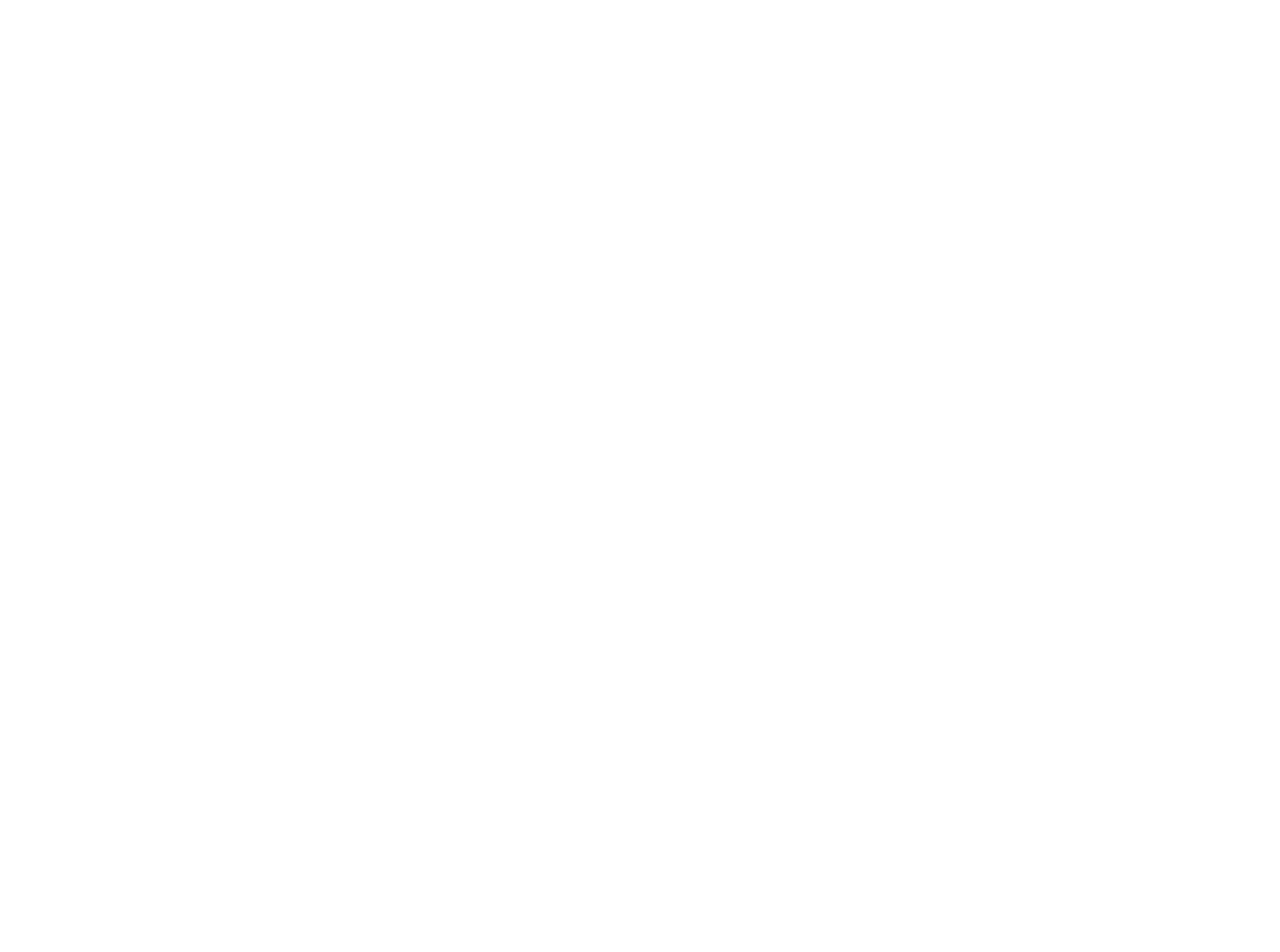
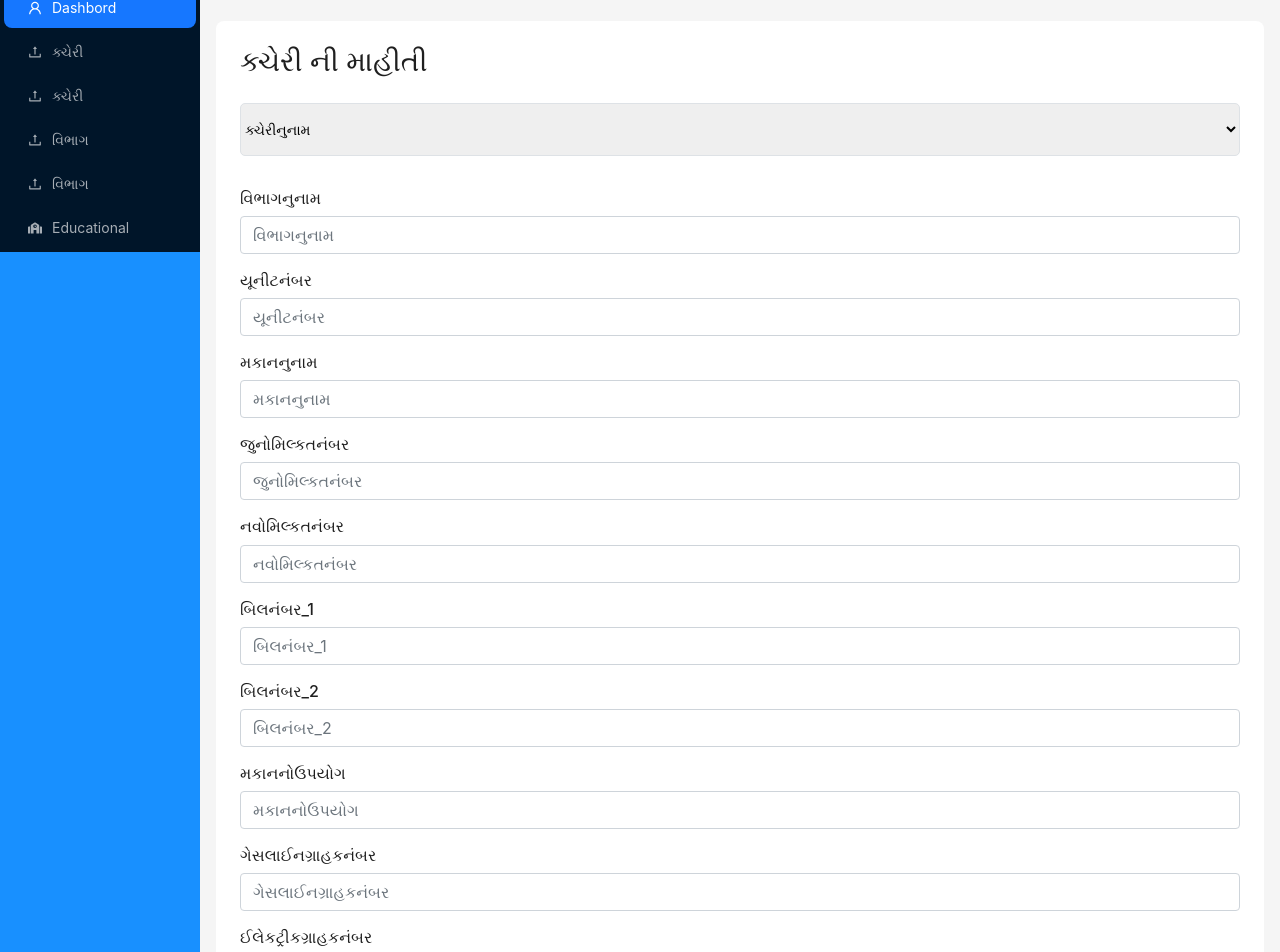
Before and after one commit to umang045/Project-sem7, a React (Vite) app in the folder frontend/: page /vibhag in a window 1280 px wide. Before the commit this address had no page. Shown: the part 137-1089 px from the top of the page. Before the commit the page ends 800 px from the top, so only its background shows below. Built offline with nearby package versions, Linux system fonts and the light colour scheme.

Commit message:
add some page to web

```diff
--- a/frontend/src/App.jsx
+++ b/frontend/src/App.jsx
@@ -12,6 +12,10 @@
 import AddClgInfo from "./Pages/AddClgInfo";
 import Home from "./Pages/Home";
 import AddkacheriInfo from "./Pages/AddkacheriInfo";
+import AddVibhag from "./Pages/AddVibhag";
+import KacheriList from "./Pages/KacheriList";
+import VibhagList from "./Pages/VibhagList";
+
 
 function App() {
   const [count, setCount] = useState(0);
@@ -24,6 +28,10 @@
             <Route path="/" element={<Home></Home>}></Route>
             <Route path="form" element={<AddClgInfo></AddClgInfo>}></Route>
             <Route path="kacheri" element={<AddkacheriInfo></AddkacheriInfo>}></Route>
+            <Route path="kacherilist" element={<KacheriList></KacheriList>}></Route>
+            <Route path="kacherilist" element={<KacheriList></KacheriList>}></Route>
+            <Route path="vibhag" element={<AddVibhag></AddVibhag>}></Route>
+            <Route path="vibhaglist" element={<VibhagList></VibhagList>}></Route>
           </Route>
         </Routes>
       </BrowserRouter>
--- a/frontend/src/Components/MainLayout.jsx
+++ b/frontend/src/Components/MainLayout.jsx
@@ -1,20 +1,14 @@
 import React, { useState } from "react";
-import { useNavigate, Outlet, Link, Navigate } from "react-router-dom";
-import {
-  AiOutlineDashboard,
-  AiOutlineShoppingCart,
-  AiOutlineUser,
-  AiOutlineBgColors,
-} from "react-icons/ai";
+import { useNavigate, Outlet } from "react-router-dom";
+
 import { FaSchool } from "react-icons/fa";
 import {
   MenuFoldOutlined,
   MenuUnfoldOutlined,
   UploadOutlined,
   UserOutlined,
-  VideoCameraOutlined,
 } from "@ant-design/icons";
-import { Button, Flex, Layout, Menu, theme } from "antd";
+import { Button, Layout, Menu, theme } from "antd";
 const { Header, Sider, Content } = Layout;
 
 const MainLayout = () => {
@@ -61,14 +55,29 @@
                 label: "Dashbord",
               },
               {
+                key: "/kacheri",
+                icon: <UploadOutlined />,
+                label: "ક્ચેરી‌",
+              },
+              {
+                key: "/kacherilist",
+                icon: <UploadOutlined />,
+                label: "ક્ચેરી‌ ",
+              },
+              {
+                key: "vibhag",
+                icon: <UploadOutlined />,
+                label: "વિભાગ‌",
+              },
+              {
+                key: "vibhaglist",
+                icon: <UploadOutlined />,
+                label: "વિભાગ‌",
+              },
+              {
                 key: "form",
                 icon: <FaSchool />,
                 label: "Educational",
-              },
-              {
-                key: "/kacheri",
-                icon: <UploadOutlined />,
-                label: "Kacheri",
               },
             ]}
           />
--- /dev/null
+++ b/frontend/src/Pages/AddVibhag.jsx
@@ -0,0 +1,80 @@
+import React from "react";
+import CustomInput from "../Components/CustomInput";
+
+const addVibhag = () => {
+  return (
+    <>
+      <div>
+        <h3 className="mb-4 ">ક્ચેરી‌ ની માહીતી</h3>
+        <div>
+          <form action="">
+            <select
+              name="category"
+              id=""
+              className="w-100 border  py-3 mb-3 "
+              style={{ outlineStyle: "none", borderRadius: "5px" }}
+            >
+              <option value="">ક્ચેરી‌નુ‌નામ</option>
+              <option value="">AIT</option>
+              <option value="">BACA</option>
+              <option value="">FPT</option>
+            </select>
+            <CustomInput
+              type="text"
+              placeholder="વિભાગ‌નુ‌નામ"
+              name="વિભાગ‌નુ‌નામ"
+            />
+            <CustomInput type="text" placeholder="યૂનીટનંબર" name="યૂનીટનંબર" />
+            <CustomInput
+              type="text"
+              placeholder="મકાનનુ‌નામ"
+              name="મકાનનુ‌નામ"
+            />
+            <CustomInput
+              type="text"
+              placeholder="જુનોમિલ્કતનંબર"
+              name="જુનોમિલ્કતનંબર"
+            />
+            <CustomInput
+              type="text"
+              placeholder="નવોમિલ્કતનંબર"
+              name="નવોમિલ્કતનંબર"
+            />
+            <CustomInput type="text" placeholder="બિલનંબર_1" name="બિલનંબર_1" />
+            <CustomInput type="text" placeholder="બિલનંબર_2" name="બિલનંબર_2" />
+            <CustomInput
+              type="text"
+              placeholder="મકાનનોઉપયોગ"
+              name="મકાનનોઉપયોગ"
+            />
+            <CustomInput
+              type="text"
+              placeholder="ગેસલાઈનગ્રાહકનંબર"
+              name="ગેસલાઈનગ્રાહકનંબર"
+            />
+            <CustomInput
+              type="text"
+              placeholder="ઈલેકટ્રીકગ્રાહકનંબર"
+              name="ઈલેકટ્રીકગ્રાહકનંબર"
+            />
+            <CustomInput
+              type="text"
+              placeholder="ફાયરનીવ્યવસ્થા"
+              name="ફાયરનીવ્યવસ્થા"
+            />
+
+            <button
+              type="submit"
+              className="btn btn-success border-0 rounded-3 my-5"
+              // onSubmit={console.log(formik.values)}
+            >
+              Add
+            </button>
+          </form>
+        </div>
+      </div>
+    </>
+  );
+};
+
+export default addVibhag;
--- a/frontend/src/Pages/AddkacheriInfo.jsx
+++ b/frontend/src/Pages/AddkacheriInfo.jsx
@@ -12,49 +12,14 @@
               placeholder="ક્ચેરી‌નુ‌નામ"
               name="ક્ચેરી‌નુ‌નામ"
             />
-            <CustomInput
-              type="text"
-              placeholder="વિભાગ‌નુ‌નામ"
-              name="વિભાગ‌નુ‌નામ"
-            />
-            <CustomInput type="text" placeholder="યૂનીટનંબર" name="યૂનીટનંબર" />
-            <CustomInput
-              type="text"
-              placeholder="મકાનનુ‌નામ"
-              name="મકાનનુ‌નામ"
-            />
-            <CustomInput
-              type="text"
-              placeholder="જુનોમિલ્કતનંબર"
-              name="જુનોમિલ્કતનંબર"
-            />
-            <CustomInput
-              type="text"
-              placeholder="નવોમિલ્કતનંબર"
-              name="નવોમિલ્કતનંબર"
-            />
-            <CustomInput type="text" placeholder="બિલનંબર_1" name="બિલનંબર_1" />
-            <CustomInput type="text" placeholder="બિલનંબર_2" name="બિલનંબર_2" />
-            <CustomInput
-              type="text"
-              placeholder="મકાનનોઉપયોગ"
-              name="મકાનનોઉપયોગ"
-            />
-            <CustomInput
-              type="text"
-              placeholder="ગેસલાઈનગ્રાહકનંબર"
-              name="ગેસલાઈનગ્રાહકનંબર"
-            />
-            <CustomInput
-              type="text"
-              placeholder="ઈલેકટ્રીકગ્રાહકનંબર"
-              name="ઈલેકટ્રીકગ્રાહકનંબર"
-            />
-            <CustomInput
-              type="text"
-              placeholder="ફાયરનીવ્યવસ્થા"
-              name="ફાયરનીવ્યવસ્થા"
-            />
+
+            <button
+              type="submit"
+              className="btn btn-success border-0 rounded-3 my-5"
+              // onSubmit={console.log(formik.values)}
+            >
+              Add
+            </button>
           </form>
         </div>
       </div>
--- /dev/null
+++ b/frontend/src/Pages/KacheriList.jsx
@@ -0,0 +1,9 @@
+import React from 'react'
+
+const KacheriList = () => {
+  return (
+    <div>KacheriList</div>
+  )
+}
+
+export default KacheriList
--- /dev/null
+++ b/frontend/src/Pages/VibhagList.jsx
@@ -0,0 +1,9 @@
+import React from 'react'
+
+const VibhagList = () => {
+  return (
+    <div>VibhagList</div>
+  )
+}
+
+export default VibhagList
```
Also changed, not shown: frontend/src/Pages/AddVibhagInfo.jsx (added, +7 -0 lines), 1 other file (tests, documents, lock files or other folders).
